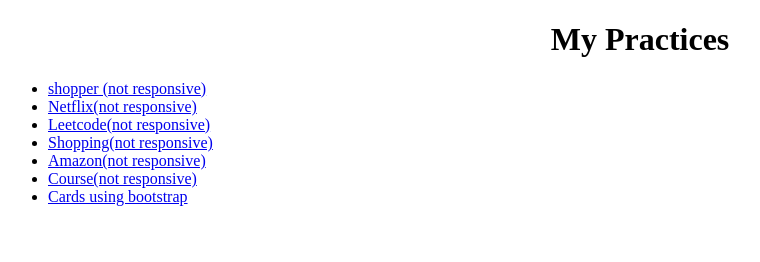
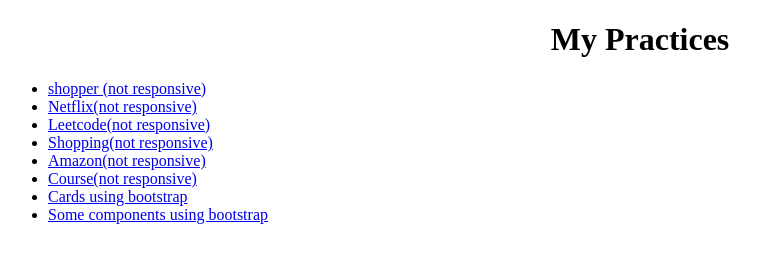
Before and after one commit to karthikeya-goud/practice, a website: page index.html in a window 1280 px wide. Shown: the whole page, without its empty margins (0-760 px from the left). Drawn offline with Linux system fonts and the light colour scheme.

Commit message:
Update index.html

```diff
--- a/index.html
+++ b/index.html
@@ -20,6 +20,7 @@
         <li><a href="public/a005amazon.html">Amazon(not responsive)</a></li>
         <li><a href="public/a006cards.html">Course(not responsive)</a></li>
         <li><a href="public/a007cards-bs.html">Cards using bootstrap</a></li>
+        <li><a href="public/a007components-bs.html">Some components using bootstrap</a></li>
     </ul>
 </body>
 </html>
```
